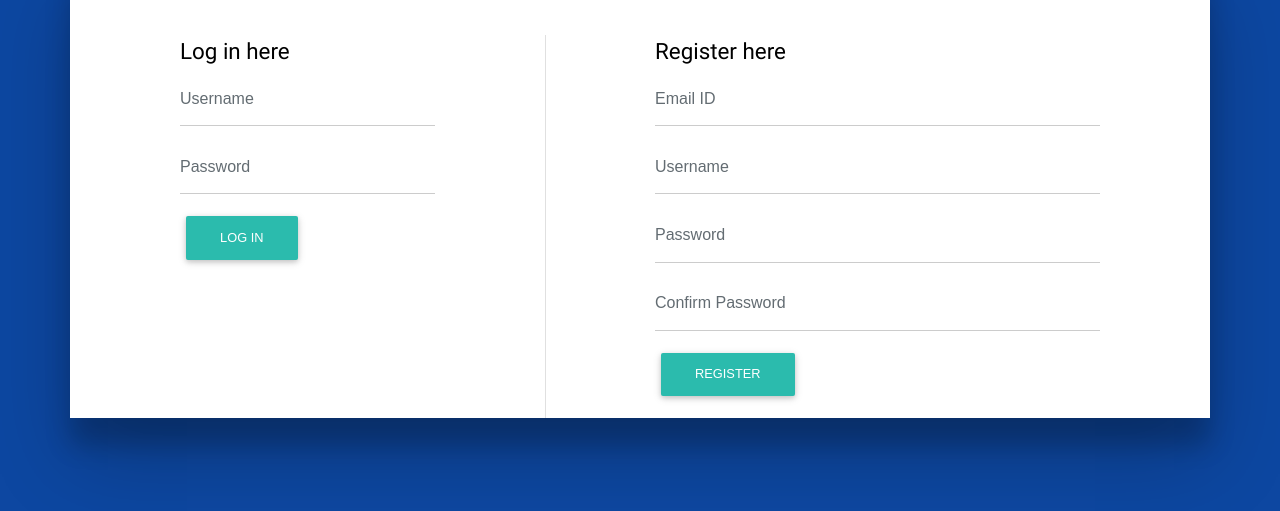
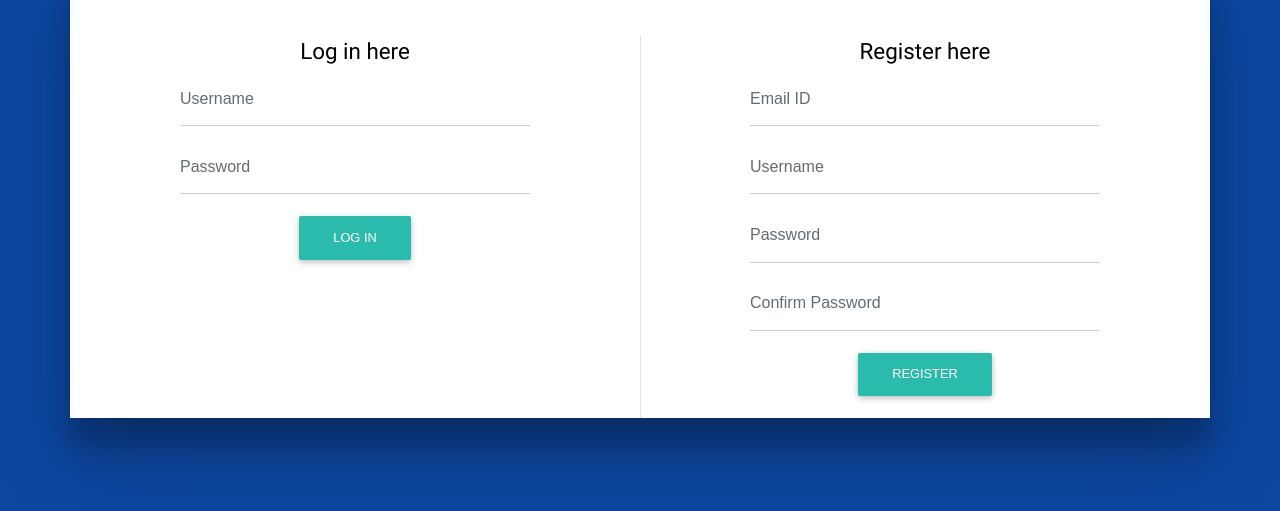
Before and after one commit to Shubham0813/PROG8165-Assignment-2, a plain HTML site: page index.html in a window 1280 px wide. Shown: the part 55-566 px from the top of the page. Drawn offline with Linux system fonts and the light colour scheme.

Commit message:
chaange column width

```diff
--- a/index.html
+++ b/index.html
@@ -7,6 +7,10 @@
 	    <link href="css/style.css" rel="stylesheet"/>
 	    <link href="css/bootstrap.css" rel="stylesheet"/>
 	    <link href="css/mdb.css" rel="stylesheet"/>
+	    <!-- Google Fonts -->
+  		<link href="https://fonts.googleapis.com/css?family=Raleway" rel="stylesheet">
+  		<!-- FontAwesome Icons -->
+  		<link href="css/font-awesome/css/font-awesome.min.css" rel="stylesheet">
 	    <script type="text/javascript" src="js/jquery-2.2.3.js"></script>
 	    <script type="text/javascript" src="js/bootstrap.js"></script>
 	    <script type="text/javascript" src="js/mdb.js"></script>
@@ -18,7 +22,7 @@
   	<body class="body-background">
 
     	<!-- slideInDown makes the container animate and slide down using wow animations provided by mdbootstrap-->
-    	<div class="container authentication-block  wow slideInDown">
+    	<div class="container authentication-block wow slideInDown">
 	    	<div class="row home-page-wrapper">
 		    	<div class="z-depth-5 col-md-12">
 
@@ -28,12 +32,14 @@
 		        		</div>
 		      		</div>
 
-		    		<!-- Row for log in and registration forms -->
+		    		<!-- Row for log-in and registration-forms -->
 		      		<div class="row">
-		     			<!-- 6-width column for log in form -->
-		        		<div class="col-md-3 offset-md-1">
+		     			<!-- Column for login form starts -->
+		        		<div class="col-md-4 offset-md-1 text-center">
+
 		          			<h3><small>Log in here</small></h3>
-		          			<form class="form">
+
+		          			<form>
 			    	    		<div class="form-group">
 			      	       			<input type="text" class="form-control" name="username" id="loginUsername" placeholder="Username">
 			    				</div>
@@ -44,15 +50,18 @@
 					       			<button type="submit" class="btn btn-default btn-login">Log in</button>
 					    		</div>
 			  	 			</form>
-		        		</div><!-- /.col-md-3 .offset-md-1 -->
+		        		</div><!-- /.Log in form ends -->
+
 						<div class="col-md-1 offset-md-1 form-partition"></div><!-- / .col-md-1 .offset-md-1 -->
-		       	 		<!--TODO 6 width column for registration form-->
-						<div class="col-md-5">
-							<!-- <p class="signup-title">Register here</p> -->
+
+		       	 		<!-- Column for registration form starts-->
+						<div class="col-md-4 text-center">
 							<h3><small>Register here</small></h3>
+
 							<div id="success-message" class="alert alert-success">
 								<strong>Success</strong>
 							</div><!-- /.alert .alert-success -->
+
 							<form action="javascript:void(0)" method="post" onsubmit="onFormSubmit()">
 								<div class="form-group">
 									<input type="text" class="form-control" name="emailID" id="signupemailID" placeholder="Email ID">
@@ -71,12 +80,13 @@
 								</div>
 							</form>
 						</div><!-- / .col-md-5 -->
+						<div class="offset-md-1"></div>
 					</div><!-- /.row -->
 		  		</div><!-- /.z-depth-5 .col-md-12-->
     		</div><!-- /.row -->
   		</div><!-- / .container .authentication-block .wow .slideInDown -->
 
-  		<!-- Inlclude Javascript File -->
+  		<!-- Importing Javascript Files -->
   		<script type="text/javascript" src="js/script.js"></script>
 	</body>
 </html>
```
